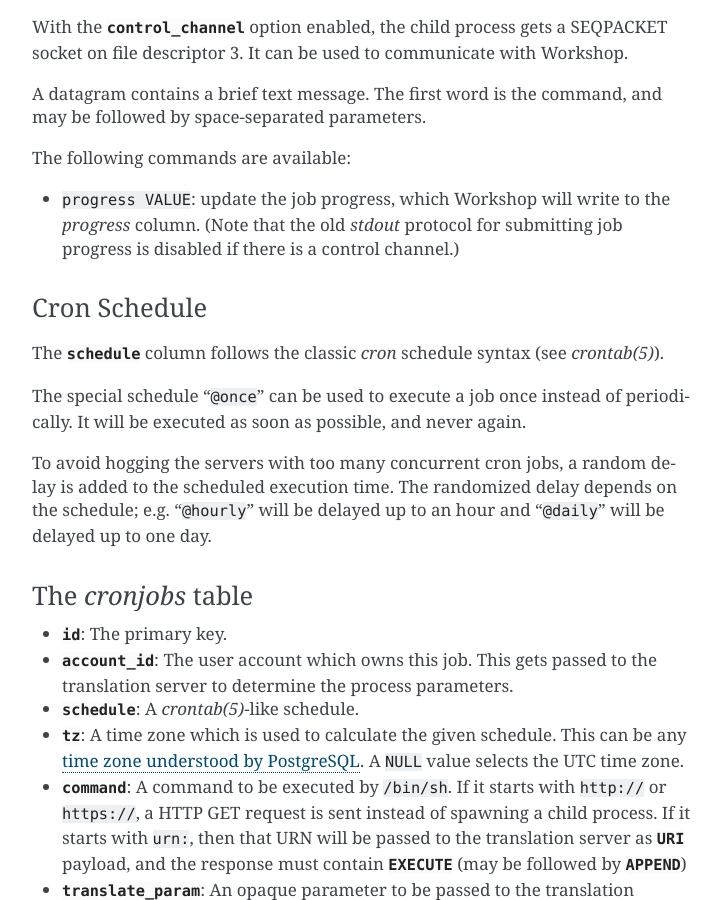
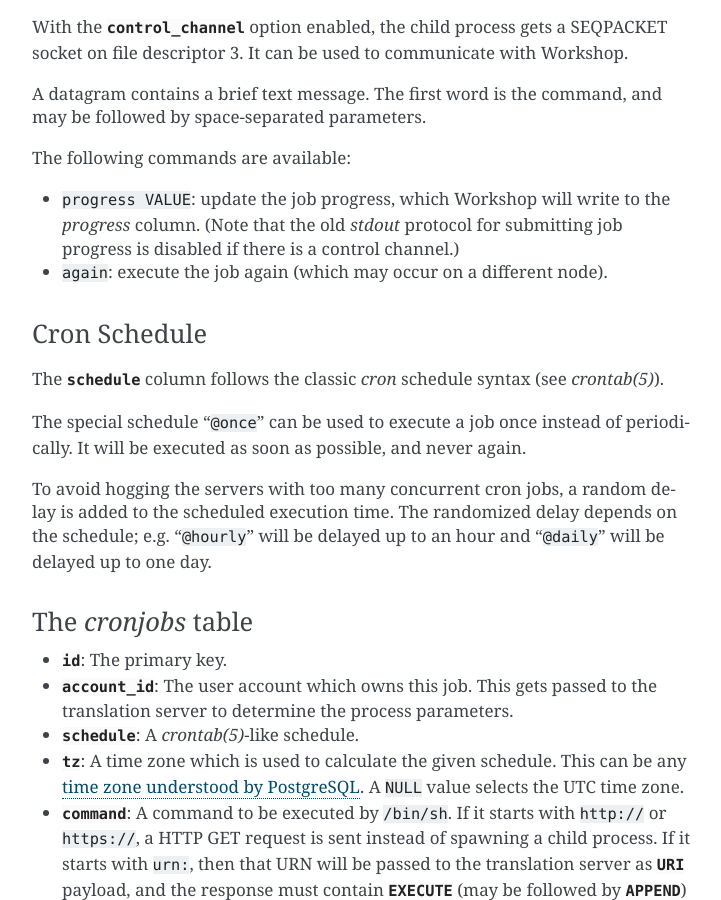
Before and after one commit to CM4all/workshop, a Sphinx documentation site: the page built from doc/index.rst, in a window 1280 px wide and 900 px high, scrolled down 7603 px. Shown: the whole window, without its empty margins (388-1109 px from the left). Built offline with Sphinx 7.4.7, drawn with Linux system fonts in a browser that asks for light colours.

Commit message:
workshop/Operator: add control command "again"

```diff
--- a/doc/index.rst
+++ b/doc/index.rst
@@ -402,6 +402,9 @@
   protocol for submitting job progress is disabled if there is a
   control channel.)
 
+* :samp:`again`: execute the job again (which may occur on a different
+  node).
+
 
 Cron Schedule
 ^^^^^^^^^^^^^
```
Also changed, not shown: 4 other files.
